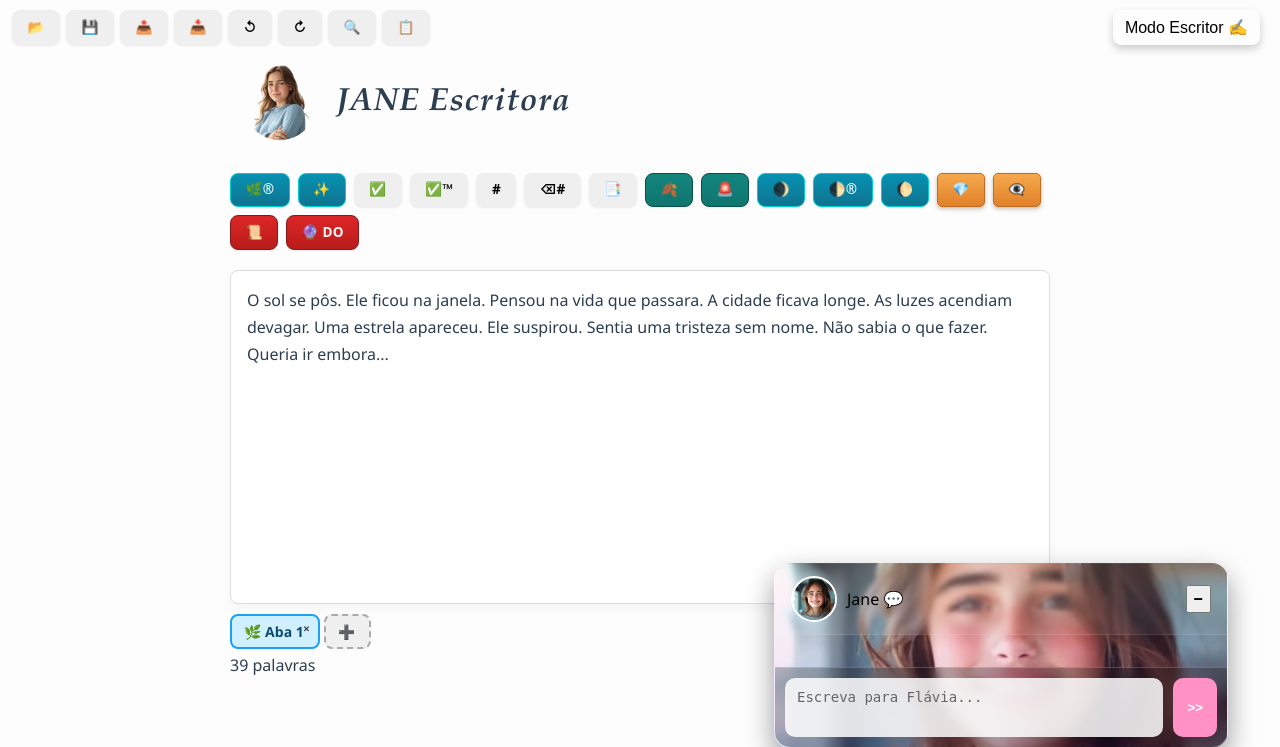
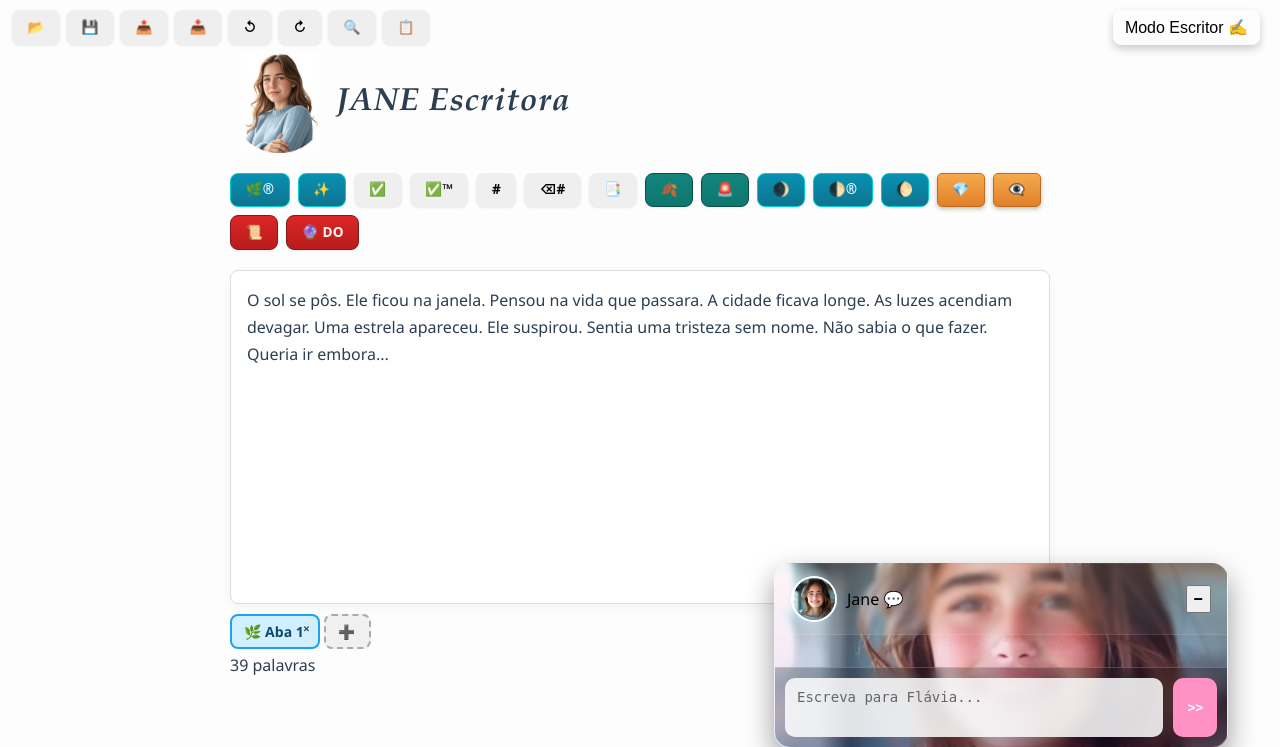
Before and after one commit to benilto87/verbaia1, a Flask app: page / in a window 1280 px wide. Shown: the top 747 px of the page. Run offline with Flask 3, Linux system fonts and the light colour scheme; the visitor is signed in with stand-in values (Sample User, id 1).

Commit message:
foto jpg

```diff
--- a/templates/index.html
+++ b/templates/index.html
@@ -5,7 +5,7 @@
   <meta name="viewport" content="width=device-width, initial-scale=1.0"/>
   <title>Jane escritora</title>
 
-  <link rel="icon" type="image/png" href="{{ url_for('static', filename='img/Jane.png') }}">
+  <link rel="icon" type="image/png" href="{{ url_for('static', filename='img/jane.jpg') }}">
 
   <link rel="stylesheet" href="{{ url_for('static', filename='css/estilo1.css') }}">
   <link rel="stylesheet" href="{{ url_for('static', filename='css/abas.css') }}">
@@ -22,8 +22,8 @@
 </div>
 
 <h1 class="titulo-principal">
-  <img src="{{ url_for('static', filename='img/jane.png') }}"
-       alt="Jane"
+  <img src="{{ url_for('static', filename='img/jane.jpg') }}"
+       alt="jane"
        class="icone-titulo">
   JANE Escritora
 </h1>
```
Also changed, not shown: static/img/Jane.png, static/img/favicon.ico (added), static/img/jane.'ico'.png (added), static/img/jane.jpg (added).
